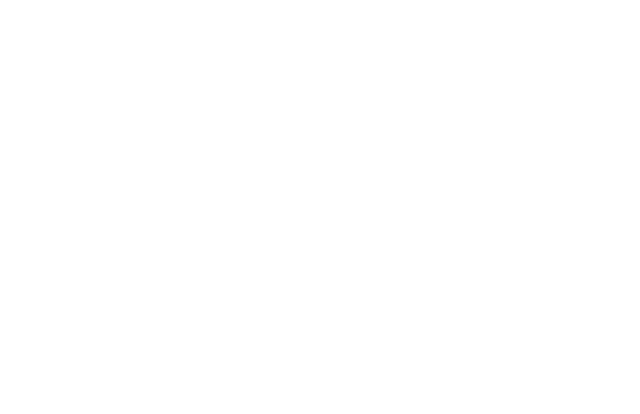
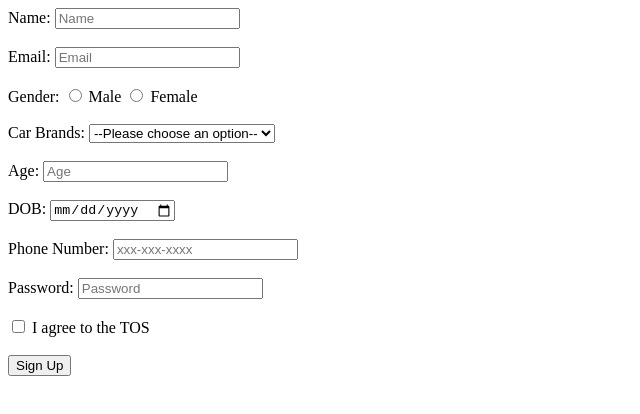
Before and after one commit to acciojob/signup-form-car-safeer997, a website: page main.html in a window 1280 px wide. Shown: the whole page, without its empty margins (0-640 px from the left). Drawn offline with Linux system fonts and the light colour scheme.

Commit message:
created a submission

```diff
--- a/main.html
+++ b/main.html
@@ -7,10 +7,54 @@
 </head>
 
 <body>
-	<!-- the entire body must be written by student -->
-    <script type="text/javascript" src="./script.js">
-</script>
 
+	<form method="post">
+		<label for="name">Name:</label>
+		<input type="text" id="name" name="name" placeholder="Name" required>
+		<br><br>
+
+		<label for="email">Email:</label>
+		<input type="email" id="email" name="email" placeholder="Email" required>
+		<br><br>
+
+		<label>Gender:</label>
+		<input type="radio" id="gender_m" name="gender" value="male" required> Male
+		<input type="radio" id="gender_f" name="gender" value="female" required> Female
+		<br><br>
+
+		<label for="cars">Car Brands:</label>
+		<select id="cars" name="cars" required>
+			<option value="">--Please choose an option--</option>
+			<option value="Toyota">Toyota</option>
+			<option value="Honda">Honda</option>
+			<option value="Ford">Ford</option>
+		</select>
+		<br><br>
+
+		<label for="age">Age:</label>
+		<input type="number" id="age" name="age" placeholder="Age" required>
+		<br><br>
+
+		<label for="dob">DOB:</label>
+		<input type="date" id="dob" name="dob" required>
+		<br><br>
+
+		<label for="tel">Phone Number:</label>
+		<input type="tel" id="tel" name="tel" placeholder="xxx-xxx-xxxx">
+		<br><br>
+
+		<label for="password">Password:</label>
+		<input type="password" id="password" name="password" placeholder="Password" required>
+		<br><br>
+
+		<input type="checkbox" id="tos" name="tos" required>
+		<label for="tos">I agree to the TOS</label>
+		<br><br>
+
+		<button type="submit">Sign Up</button>
+	</form>
+
+    <script type="text/javascript" src="./script.js"></script>
 </body>
 
 </html>
```
